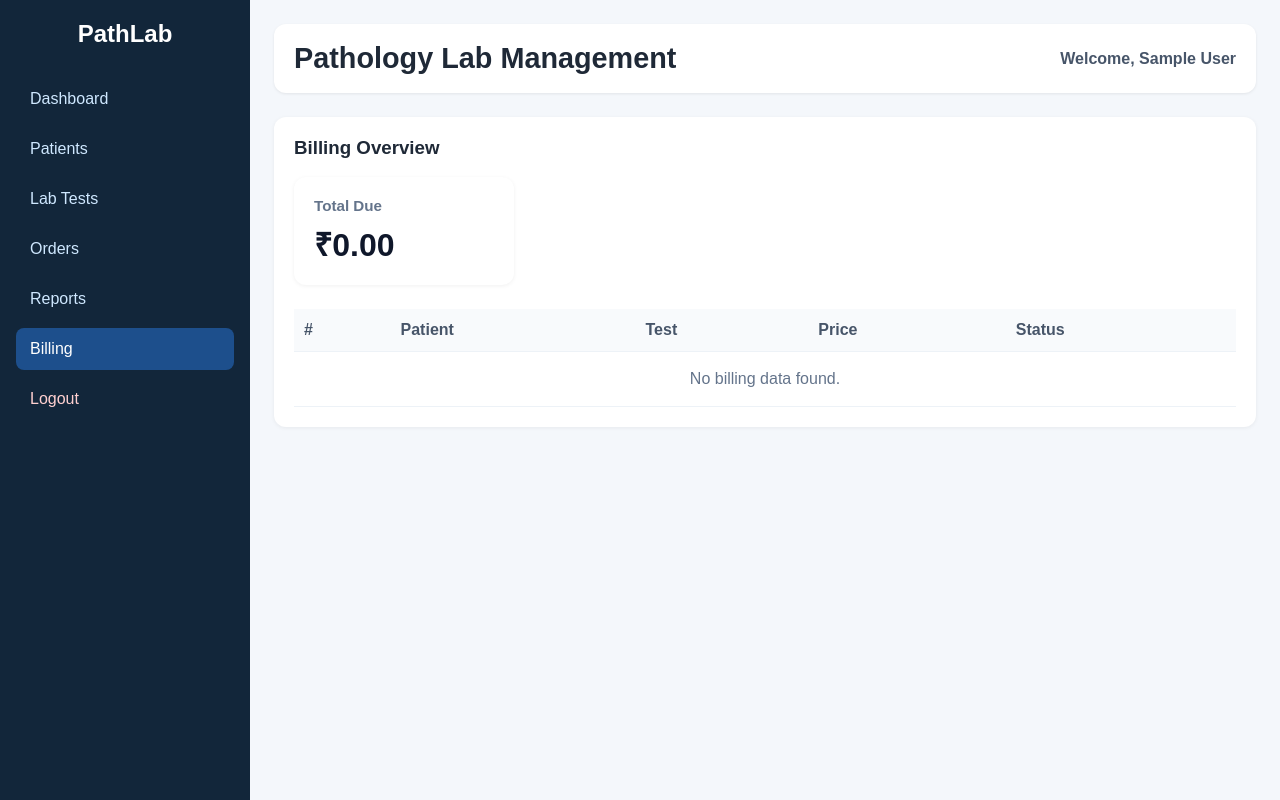
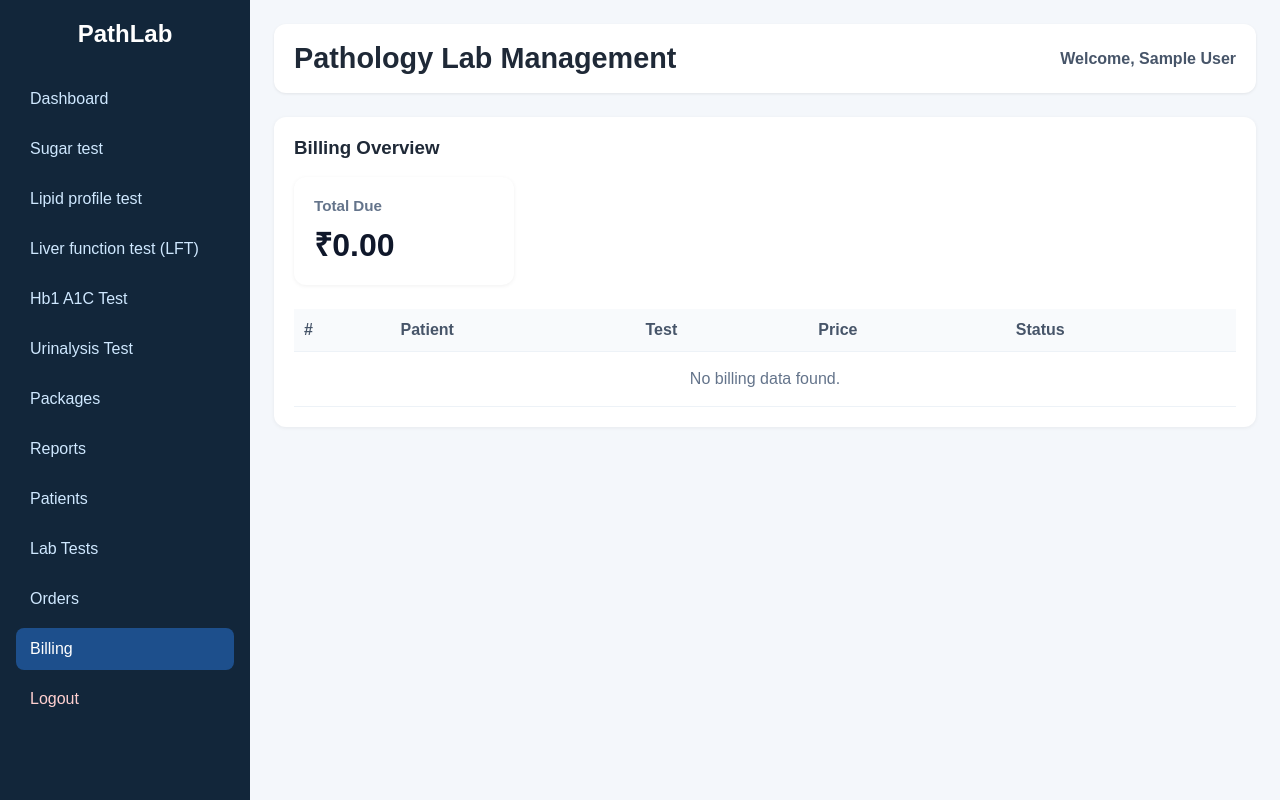
Before and after one commit to ghkumar8122/pathology-lab-management, a PHP site: page /billing.php in a window 1280 px wide. Run offline with PHP 8.4, Linux system fonts and the light colour scheme; the visitor is signed in with stand-in values (Sample User, id 1); data that the repository does not hold is empty.

Commit message:
Add sidebar navigation for all pathology lab test sections including Sugar Test, LFT, HbA1C, Urinalysis, Packages, and Reports.

```diff
--- a/includes/header.php
+++ b/includes/header.php
@@ -18,10 +18,16 @@
             </div>
             <nav>
                 <a href="dashboard.php" class="nav-link">Dashboard</a>
+                <a href="sugar-test.php" class="nav-link">Sugar test</a>
+                <a href="lipid-profile-test.php" class="nav-link">Lipid profile test</a>
+                <a href="liver-function-test.php" class="nav-link">Liver function test (LFT)</a>
+                <a href="hba1c-test.php" class="nav-link">Hb1 A1C Test</a>
+                <a href="urinalysis-test.php" class="nav-link">Urinalysis Test</a>
+                <a href="packages.php" class="nav-link">Packages</a>
+                <a href="reports.php" class="nav-link">Reports</a>
                 <a href="patients.php" class="nav-link">Patients</a>
                 <a href="tests.php" class="nav-link">Lab Tests</a>
                 <a href="orders.php" class="nav-link">Orders</a>
-                <a href="reports.php" class="nav-link">Reports</a>
                 <a href="billing.php" class="nav-link">Billing</a>
                 <a href="logout.php" class="nav-link danger">Logout</a>
             </nav>
```
